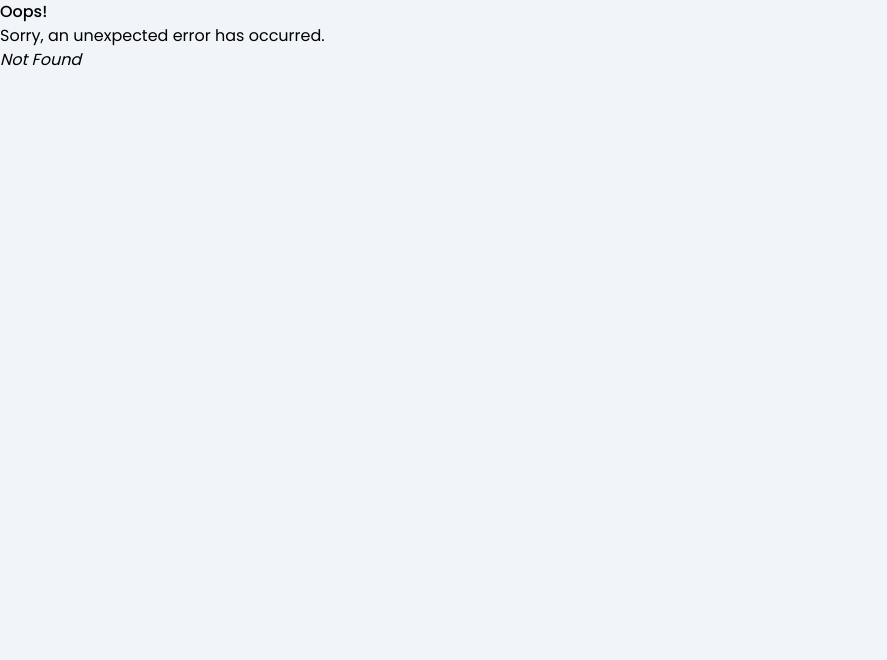
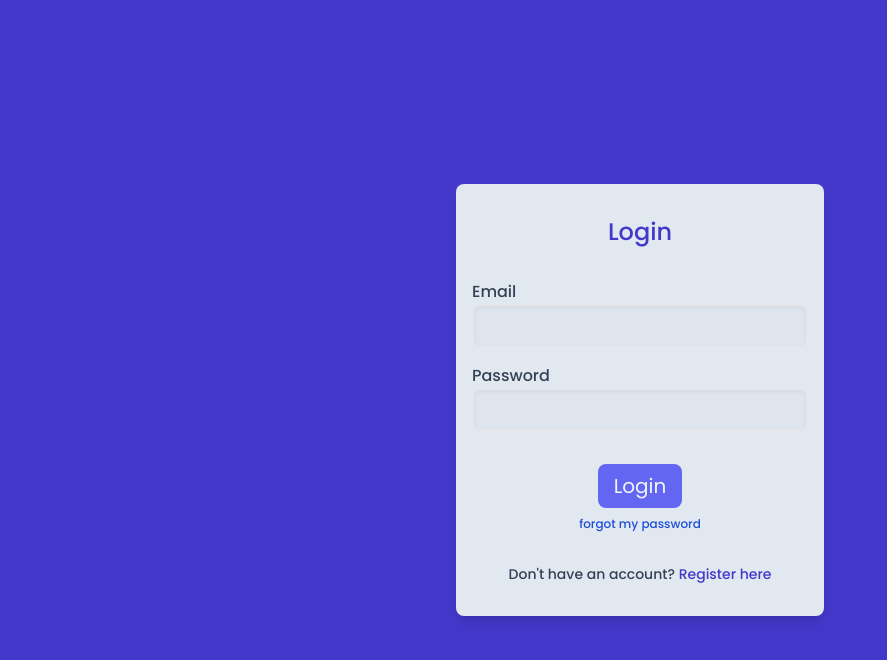
Before and after one commit to Mhirii/task-manager, a React (Vite) app in the folder frontend/: page /login in a window 1280 px wide. Before the commit this address had no page. Shown: the top 660 px of the page, without its empty margins (0-887 px from the left). Built offline with nearby package versions, Linux system fonts and the light colour scheme.

Commit message:
login and register

```diff
--- /dev/null
+++ b/frontend/src/components/AuthForm/AuthForm.tsx
@@ -0,0 +1,13 @@
+import {ReactNode} from "react";
+
+interface props{
+  children: ReactNode
+}
+
+export default function AuthForm({children}:props){
+  return(
+    <form action="" className={`bg-slate-200 p-4 rounded-lg shadow-lg flex flex-col items-center`}>
+      {children}
+    </form>
+  )
+}
--- /dev/null
+++ b/frontend/src/components/AuthForm/FormInput.tsx
@@ -0,0 +1,31 @@
+interface props {
+  type: string,
+  label: string,
+  id: string,
+  name: string
+}
+
+export default function FormInput({type, label, id, name,}: props) {
+  return (
+    <div className={'email-input flex flex-col'}>
+      <label
+        htmlFor={id}
+        className={`text-base font-medium text-slate-700`}
+      >
+        {label}
+      </label>
+      <input
+        name={name}
+        id={id}
+        type={type}
+        className=
+          {`rounded-lg bg-slate-300 bg-opacity-20 shadow-inner p-2
+                focus:outline-none border-2
+                hover:bg-opacity-75 hover:border-indigo-500 hover:border-opacity-50
+                focus:bg-opacity-100 focus:border-indigo-500
+                transition-all duration-300`}
+        required
+      />
+    </div>
+  )
+}
--- /dev/null
+++ b/frontend/src/routes/login.tsx
@@ -0,0 +1,36 @@
+import Button from "../components/common/Button.tsx";
+import AuthForm from "../components/AuthForm/AuthForm.tsx";
+import FormInput from "../components/AuthForm/FormInput.tsx";
+
+export default function LoginPage() {
+  return (
+    <div
+      className={`bg-indigo-700 w-screen h-screen flex items-center justify-center`}
+    >
+      <AuthForm>
+        <h1 className={`text-indigo-700 text-2xl font-medium my-4`}>Login</h1>
+        <div className={`inputs my-4 gap-4 flex flex-col`}>
+          <FormInput
+            label={'Email'}
+            id={'loginEmail'}
+            type={'email'}
+            name={'email'}
+          />
+          <FormInput
+            label={'Password'}
+            id={'loginPass'}
+            type={'password'}
+            name={'password'}
+          />
+        </div>
+
+        <div className={`m-4 flex flex-col items-center`}>
+          <Button label={`Login`} />
+          <a href="" className={`text-xs font-medium mt-2 text-blue-700`}>forgot my password</a>
+        </div>
+
+        <p className={`font-medium text-slate-700 text-sm my-4`}>Don't have an account? <a href="register" className={`text-indigo-700`}>Register here</a></p>
+      </AuthForm>
+    </div>
+  )
+}
--- /dev/null
+++ b/frontend/src/routes/register.tsx
@@ -0,0 +1,47 @@
+import Button from "../components/common/Button.tsx";
+import AuthForm from "../components/AuthForm/AuthForm.tsx";
+import FormInput from "../components/AuthForm/FormInput.tsx";
+
+export default function RegisterPage() {
+  return (
+    <div
+      className={`bg-indigo-700 w-screen h-screen flex items-center justify-center`}
+    >
+      <AuthForm>
+        <h1 className={`text-indigo-700 text-2xl font-medium my-4`}>Register</h1>
+        <div className={`inputs my-4 gap-4 flex flex-col`}>
+          <FormInput
+            label={'Username'}
+            id={'loginUsername'}
+            type={'text'}
+            name={'username'}
+          />
+          <FormInput
+            label={'Email'}
+            id={'loginEmail'}
+            type={'email'}
+            name={'email'}
+          />
+          <FormInput
+            label={'Password'}
+            id={'loginPass'}
+            type={'password'}
+            name={'password'}
+          />
+          <FormInput
+            label={'Validate Password'}
+            id={'loginPass2'}
+            type={'password'}
+            name={'password2'}
+          />
+        </div>
+
+        <div className={`m-4 flex flex-col items-center`}>
+          <Button label={`Create Account`} />
+        </div>
+
+        <p className={`font-medium text-slate-700 text-sm my-4`}>Already have an account? <a href="login" className={`text-indigo-700`}>Login here</a></p>
+      </AuthForm>
+    </div>
+  )
+}
```
Also changed, not shown: frontend/src/main.tsx (+10 -0 lines), frontend/src/pages/login.tsx (deleted).
